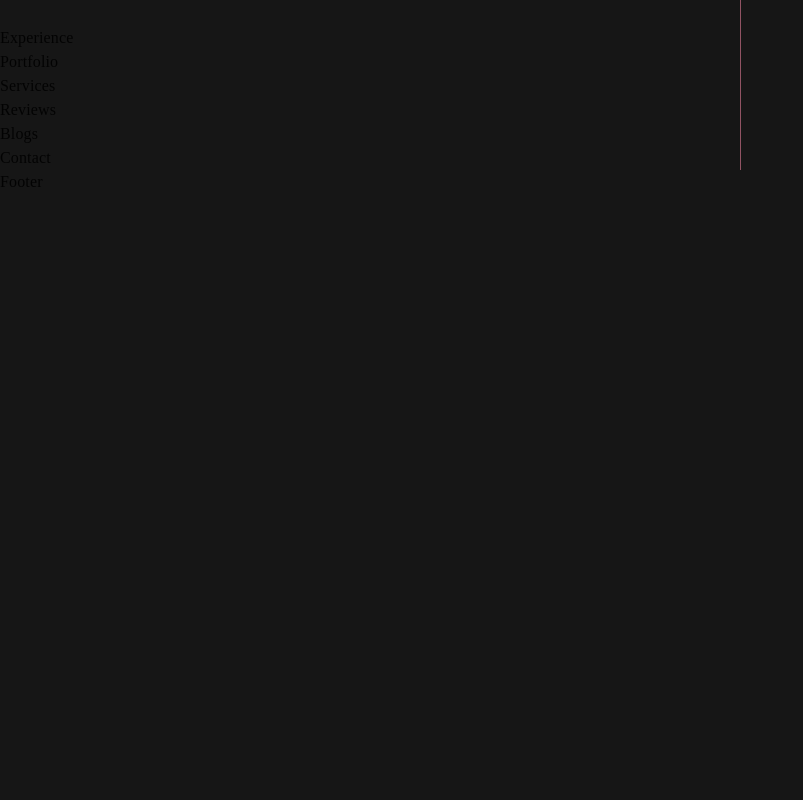
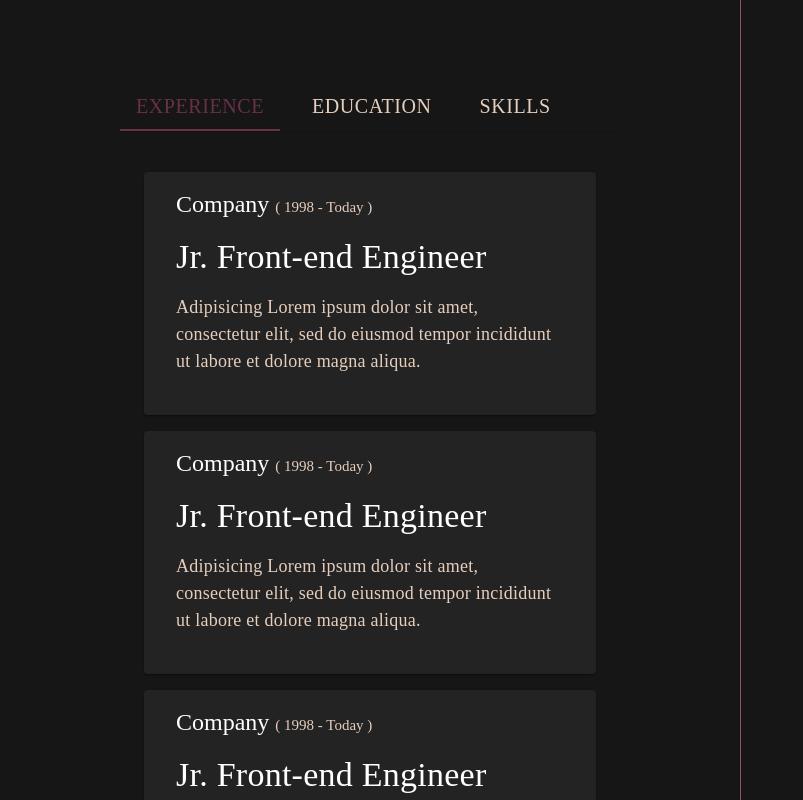
Before and after one commit to Vanessa-Kris/devfolio, a React (Create React App) app: page / in a window 1280 px wide. Shown: the part 1680-2480 px from the top of the page, without its empty margins (0-803 px from the left). Before the commit the page ends 1874 px from the top, so only its background shows below. Built offline with nearby package versions, Linux system fonts and the light colour scheme.

Commit message:
added experience section

```diff
--- a/src/Sections/About.js
+++ b/src/Sections/About.js
@@ -37,7 +37,7 @@ export default function About() {
             <ListItem> TWITTER X</ListItem>
           </List>
         </Grid>
-        <Grid item md={4} xs={8}>
+        <Grid item md={4} xs={8} sx={{ color: "#fff" }}>
           <List>
             <ListItem> Vanessa Christopher Igwe </ListItem>
             <ListItem> 10th August 2000 </ListItem>
--- a/src/Sections/Experience.js
+++ b/src/Sections/Experience.js
@@ -1,5 +1,221 @@
 import React from "react";
+import PropTypes from "prop-types";
+import Tabs from "@mui/material/Tabs";
+import Tab from "@mui/material/Tab";
+import Typography from "@mui/material/Typography";
+import Box from "@mui/material/Box";
+import { Card, CardContent } from "@mui/material";
+import LinearProgress from "@mui/material/LinearProgress";
+
+function CustomTabPanel(props) {
+  const { children, value, index, ...other } = props;
+
+  return (
+    <div
+      role="tabpanel"
+      hidden={value !== index}
+      id={`simple-tabpanel-${index}`}
+      aria-labelledby={`simple-tab-${index}`}
+      {...other}
+    >
+      {value === index && (
+        <Box sx={{ p: 3 }}>
+          <Typography>{children}</Typography>
+        </Box>
+      )}
+    </div>
+  );
+}
+
+CustomTabPanel.propTypes = {
+  children: PropTypes.node,
+  index: PropTypes.number.isRequired,
+  value: PropTypes.number.isRequired,
+};
+
+function a11yProps(index) {
+  return {
+    id: `simple-tab-${index}`,
+    "aria-controls": `simple-tabpanel-${index}`,
+  };
+}
 
 export default function Experience() {
-  return <div>Experience</div>;
+  const [value, setValue] = React.useState(0);
+
+  const handleChange = (event, newValue) => {
+    setValue(newValue);
+  };
+
+  return (
+    <Box sx={{ m: { md: 15, xs: 1 }, pt: 7, color: "#e6cebd" }}>
+      <Box sx={{ borderBottom: 1, borderColor: "divider" }}>
+        <Tabs
+          component="text"
+          value={value}
+          onChange={handleChange}
+          aria-label="basic tabs example"
+        >
+          <Tab
+            sx={{ color: "#e6cebd", fontSize: { md: "20px", xs: "15px" } }}
+            label="Experience"
+            {...a11yProps(0)}
+          />
+          <Tab
+            sx={{
+              color: "#e6cebd",
+              fontSize: { md: "20px", xs: "15px" },
+              mx: { md: 2, xs: 0 },
+            }}
+            label="Education"
+            {...a11yProps(1)}
+          />
+          <Tab
+            sx={{ color: "#e6cebd", fontSize: { md: "20px", xs: "15px" } }}
+            label="Skills"
+            {...a11yProps(2)}
+          />
+        </Tabs>
+      </Box>
+      <CustomTabPanel value={value} index={0}>
+        <Card sx={{ p: 2, my: 2, bgcolor: "#232323", color: "#e6cebd" }}>
+          <Typography sx={{ px: 2, color: "#fff" }} variant="h5">
+            Company{" "}
+            <span style={{ fontSize: "15px", color: "#e6cebd" }}>
+              ( 1998 - Today )
+            </span>
+          </Typography>
+          <Typography sx={{ px: 2, pt: 2, color: "#fff" }} variant="h4">
+            Jr. Front-end Engineer
+          </Typography>
+          <CardContent sx={{ fontSize: "18px" }}>
+            Adipisicing Lorem ipsum dolor sit amet, consectetur elit, sed do
+            eiusmod tempor incididunt ut labore et dolore magna aliqua.
+          </CardContent>
+        </Card>
+        {/*  */}
+        <Card sx={{ p: 2, my: 2, bgcolor: "#232323", color: "#e6cebd" }}>
+          <Typography sx={{ px: 2, color: "#fff" }} variant="h5">
+            Company{" "}
+            <span style={{ fontSize: "15px", color: "#e6cebd" }}>
+              ( 1998 - Today )
+            </span>
+          </Typography>
+          <Typography sx={{ px: 2, pt: 2, color: "#fff" }} variant="h4">
+            Jr. Front-end Engineer
+          </Typography>
+          <CardContent sx={{ fontSize: "18px" }}>
+            Adipisicing Lorem ipsum dolor sit amet, consectetur elit, sed do
+            eiusmod tempor incididunt ut labore et dolore magna aliqua.
+          </CardContent>
+        </Card>
+        {/*  */}
+        <Card sx={{ p: 2, my: 2, bgcolor: "#232323", color: "#e6cebd" }}>
+          <Typography sx={{ px: 2, color: "#fff" }} variant="h5">
+            Company{" "}
+            <span style={{ fontSize: "15px", color: "#e6cebd" }}>
+              ( 1998 - Today )
+            </span>
+          </Typography>
+          <Typography sx={{ px: 2, pt: 2, color: "#fff" }} variant="h4">
+            Jr. Front-end Engineer
+          </Typography>
+          <CardContent sx={{ fontSize: "18px" }}>
+            Adipisicing Lorem ipsum dolor sit amet, consectetur elit, sed do
+            eiusmod tempor incididunt ut labore et dolore magna aliqua.
+          </CardContent>
+        </Card>
+      </CustomTabPanel>
+      <CustomTabPanel value={value} index={1}>
+        <Card sx={{ p: 2, my: 2, bgcolor: "#232323", color: "#e6cebd" }}>
+          <Typography sx={{ px: 2, color: "#fff" }} variant="h5">
+            High Scool{" "}
+            <span style={{ fontSize: "15px", color: "#e6cebd" }}>
+              ( 1998 - Today )
+            </span>
+          </Typography>
+          <Typography sx={{ px: 2, pt: 2, color: "#fff" }} variant="h4">
+            Sciences
+          </Typography>
+          <CardContent sx={{ fontSize: "18px" }}>
+            Adipisicing Lorem ipsum dolor sit amet, consectetur elit, sed do
+            eiusmod tempor incididunt ut labore et dolore magna aliqua.
+          </CardContent>
+        </Card>
+
+        {/*  */}
+        <Card sx={{ p: 2, my: 2, bgcolor: "#232323", color: "#e6cebd" }}>
+          <Typography sx={{ px: 2, color: "#fff" }} variant="h5">
+            RIVERS STATE UNIVERSITY OF SCIENCE AND TECHNOLOGY{" "}
+            <span style={{ fontSize: "15px", color: "#e6cebd" }}>
+              ( 1998 - Today )
+            </span>
+          </Typography>
+          <Typography sx={{ px: 2, pt: 2, color: "#fff" }} variant="h4">
+            Biology
+          </Typography>
+          <CardContent sx={{ fontSize: "18px" }}>
+            Adipisicing Lorem ipsum dolor sit amet, consectetur elit, sed do
+            eiusmod tempor incididunt ut labore et dolore magna aliqua.
+          </CardContent>
+        </Card>
+      </CustomTabPanel>
+      <CustomTabPanel value={value} index={2}>
+        <Box>
+          <Typography variant="h6" sx={{ fontSize: "15px" }}>
+            HTML
+          </Typography>
+          <LinearProgress variant="determinate" value={95} />
+        </Box>
+        <Box sx={{ my: 2 }}>
+          <Typography variant="h6" sx={{ fontSize: "15px" }}>
+            CSS
+          </Typography>
+          <LinearProgress variant="determinate" value={80} />
+        </Box>
+        <Box sx={{ my: 2 }}>
+          <Typography variant="h6" sx={{ fontSize: "15px" }}>
+            Bootstrap
+          </Typography>
+          <LinearProgress variant="determinate" value={80} />
+        </Box>
+        <Box sx={{ my: 2 }}>
+          <Typography variant="h6" sx={{ fontSize: "15px" }}>
+            React
+          </Typography>
+          <LinearProgress variant="determinate" value={70} />
+        </Box>
+        <Box sx={{ my: 2 }}>
+          <Typography variant="h6" sx={{ fontSize: "15px" }}>
+            JavaScript
+          </Typography>
+          <LinearProgress variant="determinate" value={60} />
+        </Box>
+        <Box sx={{ my: 2 }}>
+          <Typography variant="h6" sx={{ fontSize: "15px" }}>
+            Framer Motion
+          </Typography>
+          <LinearProgress variant="determinate" value={50} />
+        </Box>
+        <Box sx={{ my: 2 }}>
+          <Typography variant="h6" sx={{ fontSize: "15px" }}>
+            Mui
+          </Typography>
+          <LinearProgress variant="determinate" value={75} />
+        </Box>
+        <Box sx={{ my: 2 }}>
+          <Typography variant="h6" sx={{ fontSize: "15px" }}>
+            Tailwind
+          </Typography>
+          <LinearProgress variant="determinate" value={40} />
+        </Box>
+        <Box sx={{ my: 2 }}>
+          <Typography variant="h6" sx={{ fontSize: "15px" }}>
+            Python
+          </Typography>
+          <LinearProgress variant="determinate" value={20} />
+        </Box>
+      </CustomTabPanel>
+    </Box>
+  );
 }
```
